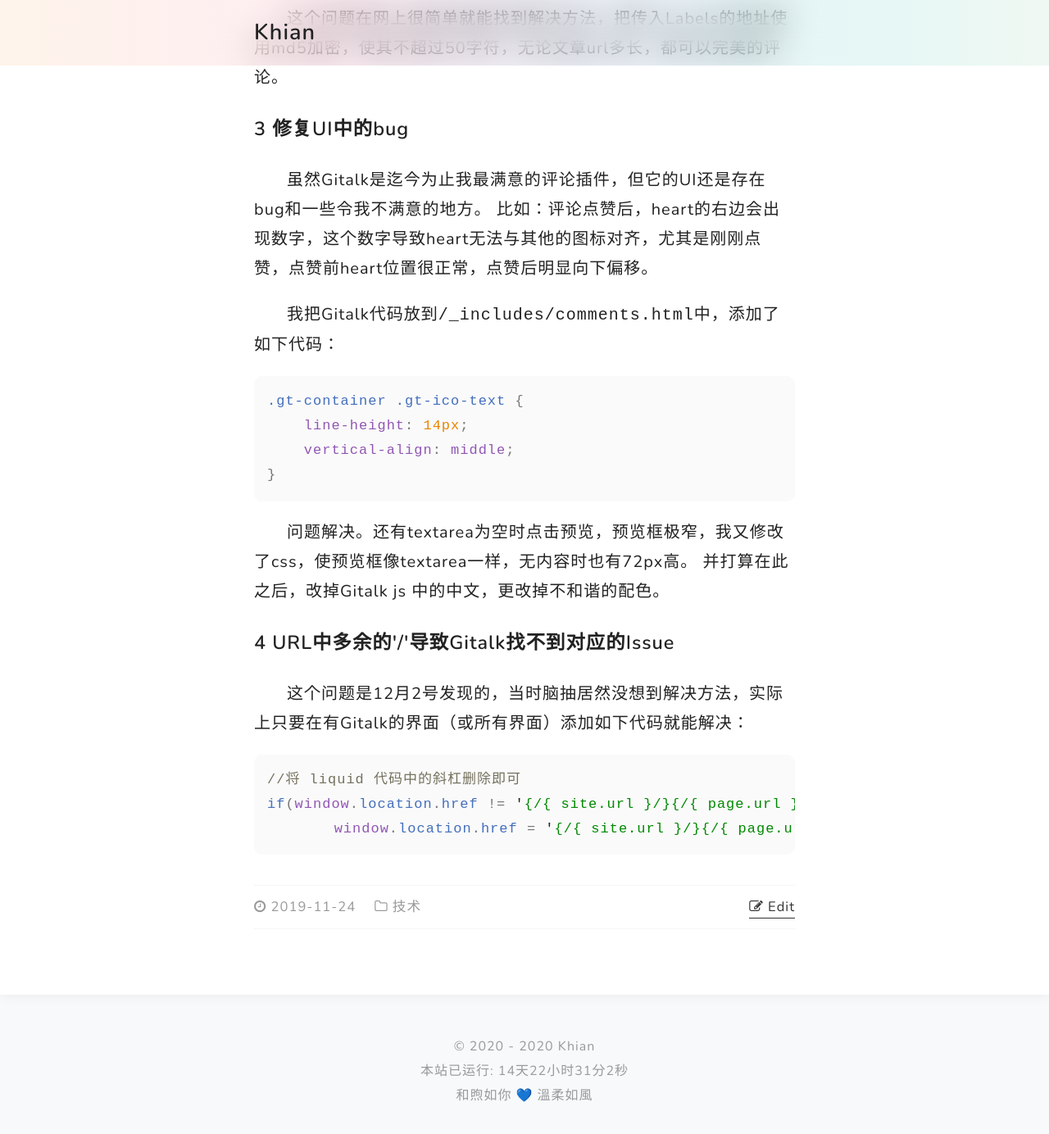
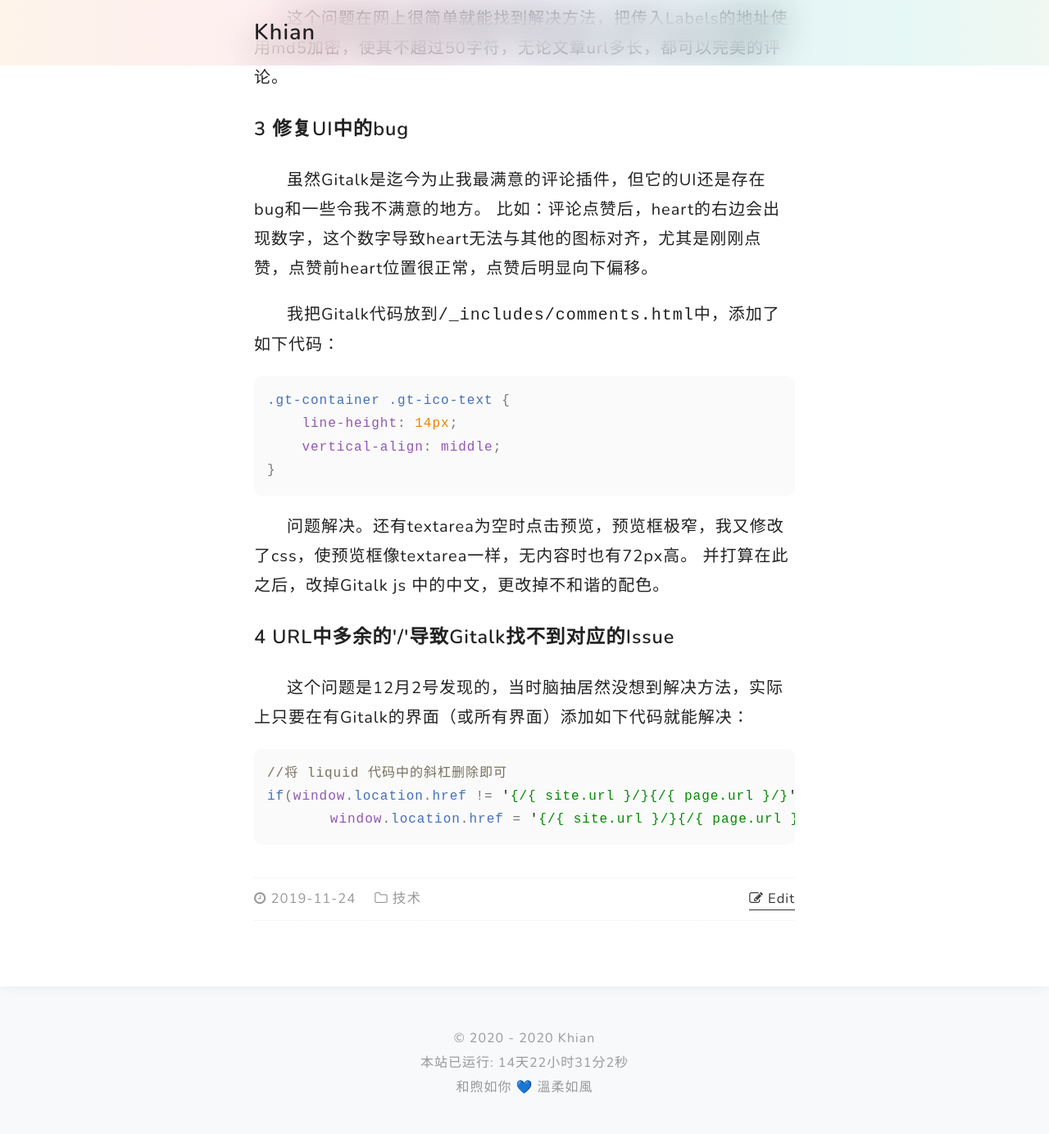
Before and after one commit to Jawutzh/nst, a Jekyll site: the page built from _posts/2019-11-24-目前本站已支持Gitalk评论.md, in a window 1280 px wide and 1400 px high, scrolled down 845 px. Shown: the top 1384 px of the window at 82% size. Built offline with Jekyll 4.4.1, drawn with Linux system fonts in a browser that asks for light colours; nearby versions of some CDN libraries; comment, search, counter and statistics services are not loaded.

Commit message:
Update style.html

```diff
--- a/_includes/style.html
+++ b/_includes/style.html
@@ -145,8 +145,8 @@
 	}
 }
 
-.highlighter-rouge{margin:1em0}
-.highlighter-rouge pre{background-color:#FAFAFA;font-size:17px;line-height:1.78;padding:16px;border-radius:10px;overflow:auto}
+.highlighter-rouge{margin:1em 0}
+.highlighter-rouge pre{background-color:#FAFAFA;font-size:16px;line-height:1.78;padding:16px;border-radius:10px;overflow:auto}
 .highlight{background-color:#FAFAFA;border-radius:10px}
 .lineno{text-align:center;width:30px;background:#F6F6F6;color:#8f908a}
 .hll{background-color:#49483e}
```
